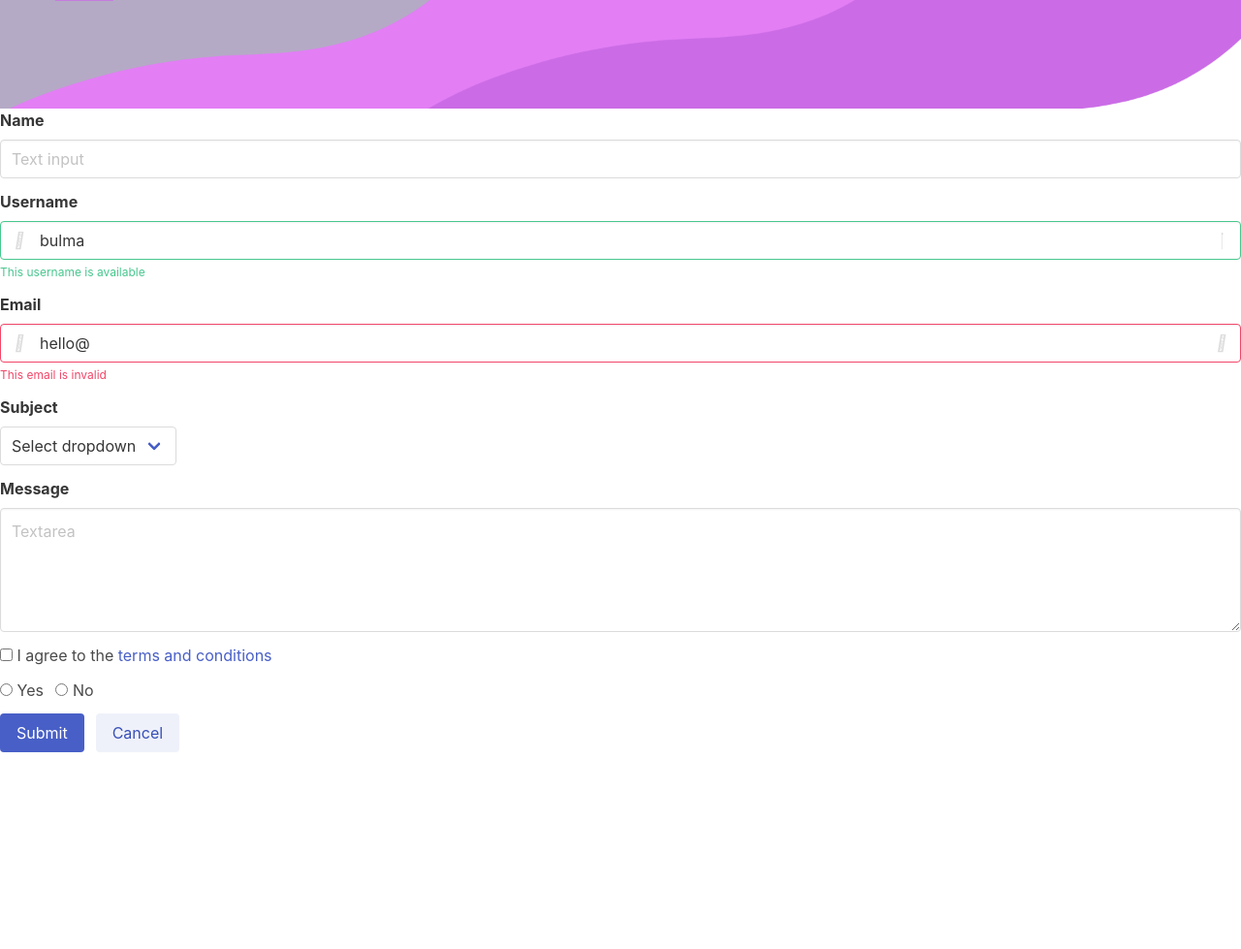
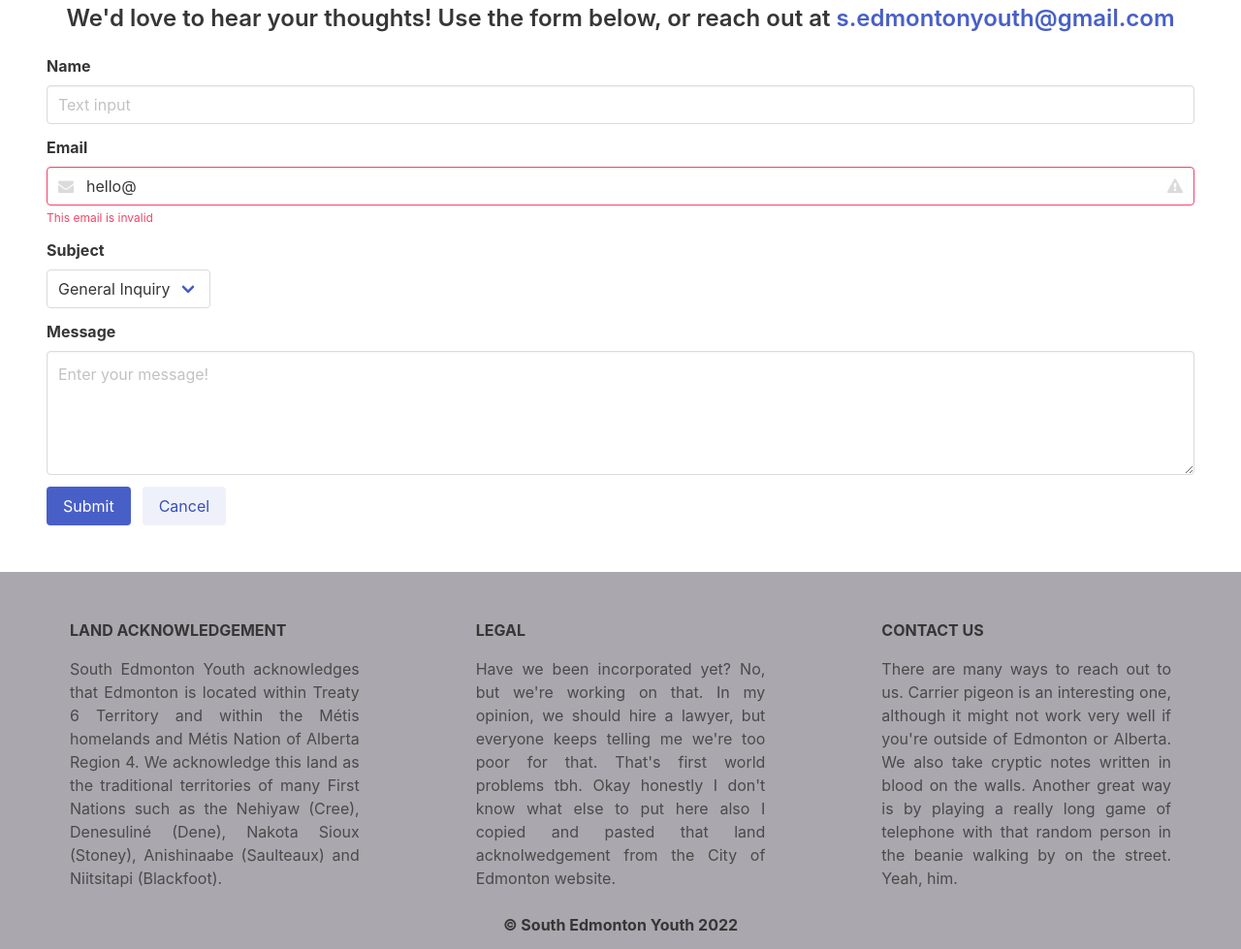
Before and after one commit to inssia/SEY, a plain HTML site: page contact.html in a window 1280 px wide. Shown: the part 176-1155 px from the top of the page at 97% size. Before the commit the page ends 952 px from the top, so only its background shows below. Drawn offline with nearby package versions, Linux system fonts and the light colour scheme.

Commit message:
good frontend for contact

```diff
--- a/contact.html
+++ b/contact.html
@@ -11,9 +11,9 @@
 </head>
 <body>
 
-    <section class="hero about-us-hero-has-background is-medium">
+    <section class="hero mb-4">
         <div class="hero-head ">
-            <nav class="navbar is-fixed-top">
+            <nav class="navbar is-fixed-top has-background-SEYgrey">
               <div class="container">
                 <div class="navbar-brand">
                   <a class="navbar-item">
@@ -45,9 +45,18 @@
               </div>
             </nav>
           </div>
-        <div class="hero-body has-text-justified-right has-text-white">
-        </div>
+
       </section>
+
+    <section class="section">
+
+        <p class="title has-text-semibold is-size-2 has-text-centered mt-6">
+            CONTACT US
+        </p>
+
+        <p class="title has-text-semibold is-size-4 has-text-centered">
+            We'd love to hear your thoughts! Use the form below, or reach out at <a href = "mailto:s.edmontonyouth@gmail.com?subject = Feedback web">s.edmontonyouth@gmail.com</a>
+        </p>
 
     <div class="field">
         <label class="label">Name</label>
@@ -57,28 +66,14 @@
       </div>
 
       <div class="field">
-        <label class="label">Username</label>
-        <div class="control has-icons-left has-icons-right">
-          <input class="input is-success" type="text" placeholder="Text input" value="bulma">
-          <span class="icon is-small is-left">
-            <i class="fas fa-user"></i>
-          </span>
-          <span class="icon is-small is-right">
-            <i class="fas fa-check"></i>
-          </span>
-        </div>
-        <p class="help is-success">This username is available</p>
-      </div>
-
-      <div class="field">
         <label class="label">Email</label>
         <div class="control has-icons-left has-icons-right">
           <input class="input is-danger" type="email" placeholder="Email input" value="hello@">
           <span class="icon is-small is-left">
-            <i class="fas fa-envelope"></i>
+            <i class="fa fa-envelope"></i>
           </span>
           <span class="icon is-small is-right">
-            <i class="fas fa-exclamation-triangle"></i>
+            <i class="fa fa-exclamation-triangle"></i>
           </span>
         </div>
         <p class="help is-danger">This email is invalid</p>
@@ -89,8 +84,11 @@
         <div class="control">
           <div class="select">
             <select>
-              <option>Select dropdown</option>
-              <option>With options</option>
+              <option>General Inquiry</option>
+              <option>Feedback</option>
+              <option>Volunteer</option>
+              <option>Partner</option>
+
             </select>
           </div>
         </div>
@@ -99,31 +97,10 @@
       <div class="field">
         <label class="label">Message</label>
         <div class="control">
-          <textarea class="textarea" placeholder="Textarea"></textarea>
+          <textarea class="textarea" placeholder="Enter your message!"></textarea>
         </div>
       </div>
 
-      <div class="field">
-        <div class="control">
-          <label class="checkbox">
-            <input type="checkbox">
-            I agree to the <a href="#">terms and conditions</a>
-          </label>
-        </div>
-      </div>
-
-      <div class="field">
-        <div class="control">
-          <label class="radio">
-            <input type="radio" name="question">
-            Yes
-          </label>
-          <label class="radio">
-            <input type="radio" name="question">
-            No
-          </label>
-        </div>
-      </div>
 
       <div class="field is-grouped">
         <div class="control">
@@ -133,6 +110,46 @@
           <button class="button is-link is-light">Cancel</button>
         </div>
       </div>
+      </section>
 
 </body>
+
+
+<footer class="footer has-background-SEYgrey">
+    <div class="content has-text-justified has-background-SEYgrey">
+        <div class="columns">
+            <div class="column ml-6 mr-6">
+                <p> <strong>LAND ACKNOWLEDGEMENT</strong></p>
+                <p>South Edmonton Youth acknowledges that Edmonton is located within Treaty 6 Territory and within the Métis homelands and Métis Nation of Alberta Region 4. We acknowledge this land as the traditional territories of many First Nations such as the Nehiyaw (Cree), Denesuliné (Dene), Nakota Sioux (Stoney), Anishinaabe (Saulteaux) and Niitsitapi (Blackfoot).</p>
+            </div>
+            <div class="column ml-6 mr-6">
+                <p><strong>LEGAL</strong></p>
+                <p>Have we been incorporated yet? No, but we're working on that. In my opinion, we should hire a lawyer, but everyone keeps telling me we're too poor for that. That's first world problems tbh. Okay honestly I don't know what else to put here also I copied and pasted that land acknolwedgement from the City of Edmonton website. </p>
+            </div>
+            <div class="column ml-6 mr-6 ">
+                <p><strong>CONTACT US</strong></p>
+                <p>There are many ways to reach out to us. Carrier pigeon is an interesting one, although it might not work very well if you're outside of Edmonton or Alberta. We also take cryptic notes written in blood on the walls. Another great way is by playing a really long game of telephone with that random person in the beanie walking by on the street. Yeah, him.</p>
+            </div>
+        </div>
+            <div class="has-text-centered">
+
+            <p><strong>© South Edmonton Youth 2022 </strong></p>
+
+                <span class="icon is-large">
+                    <a href="https://instagram.com/southedmontonyouth?igshid=YmMyMTA2M2Y="><i class="fa fa-instagram fa-2x" aria-hidden="true"></i></a>
+                </span>
+
+                <span class="icon is-large">
+                    <a href="https://ca.linkedin.com/company/south-edmonton-youth-council?trk=public_profile_volunteering-position_profile-section-card_full-click"><i class="fa fa-linkedin fa-2x" aria-hidden="true"></i></a>
+                </span>
+
+                <span class="icon is-large">
+                    <a href = "mailto:s.edmontonyouth@gmail.com?"><i class="fa fa-envelope-o fa-2x" aria-hidden="true"></i></a>
+                </span>
+
+            </div>
+
+    </div>
+  </footer>
+
 </html>
```
Also changed, not shown: about.html (+5 -5 lines), index.html (+4 -4 lines).
